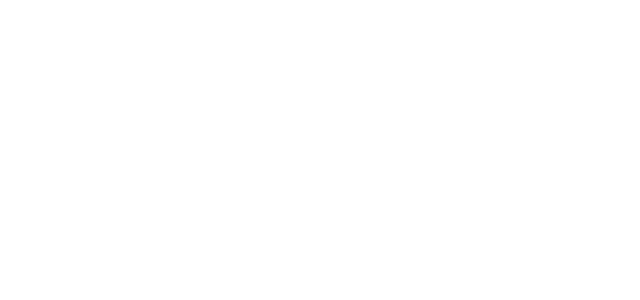
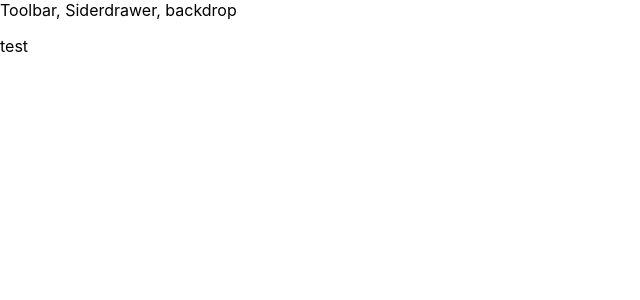
Before and after one commit to amassarwi/react-complete-guide, a React (Create React App) app: page / in a window 1280 px wide. Shown: the top 300 px of the page, without its empty margins (0-640 px from the left). Built offline with nearby package versions, Linux system fonts and the light colour scheme.

Commit message:
add layout component

```diff
--- a/src/App.js
+++ b/src/App.js
@@ -1,9 +1,12 @@
 import React from 'react';
+
+import Layout from './components/Layout/Layout';
 
 function App() {
   return (
-    <div>
-    </div>
+    <Layout>
+      <p>test</p>
+    </Layout>
   );
 }
 
--- /dev/null
+++ b/src/components/Layout/Layout.jsx
@@ -0,0 +1,13 @@
+import React from 'react';
+import Aux from '../../hoc/Aux';
+
+const layout = ({ children }) => (
+  <Aux>
+    <div>Toolbar, Siderdrawer, backdrop</div>
+    <main>
+      {children}
+    </main>
+  </Aux>
+);
+
+export default layout;
--- /dev/null
+++ b/src/hoc/Aux.jsx
@@ -0,0 +1,3 @@
+const aux = ({children}) => children;
+
+export default aux;
```
